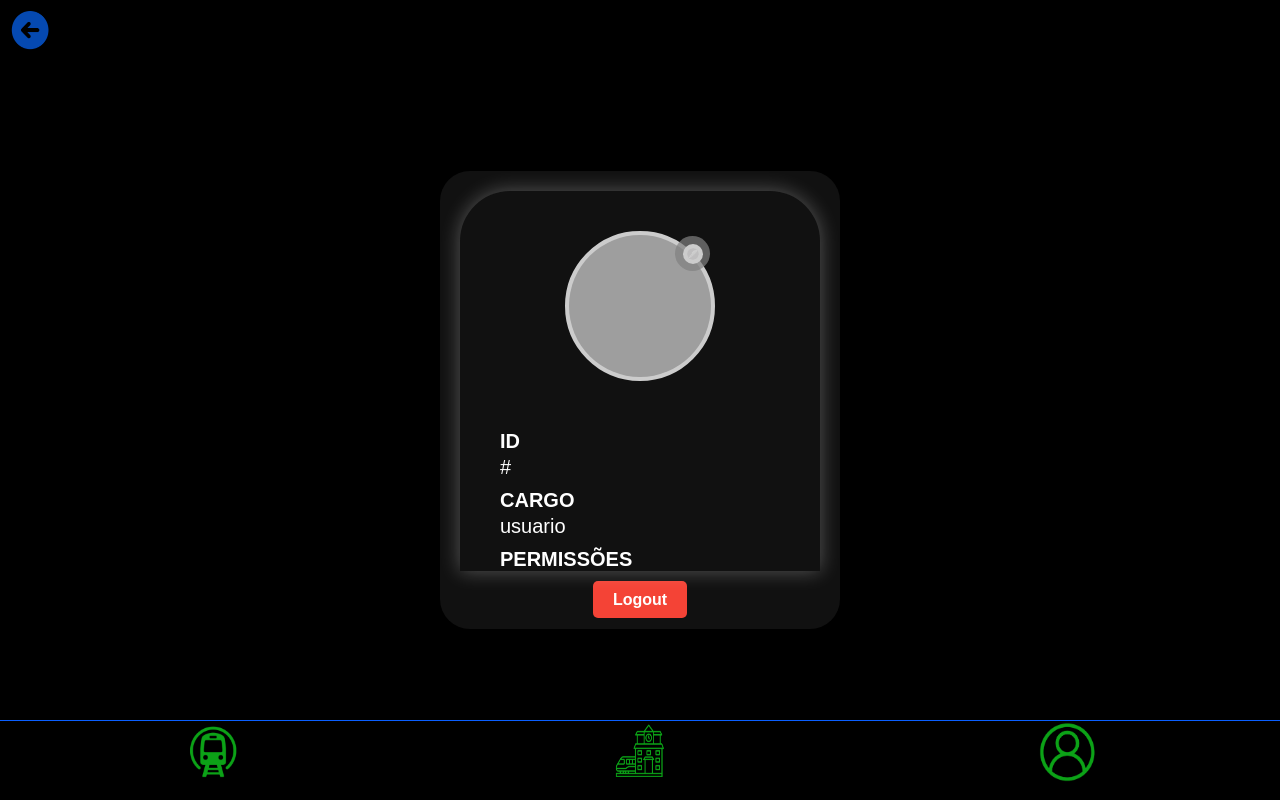
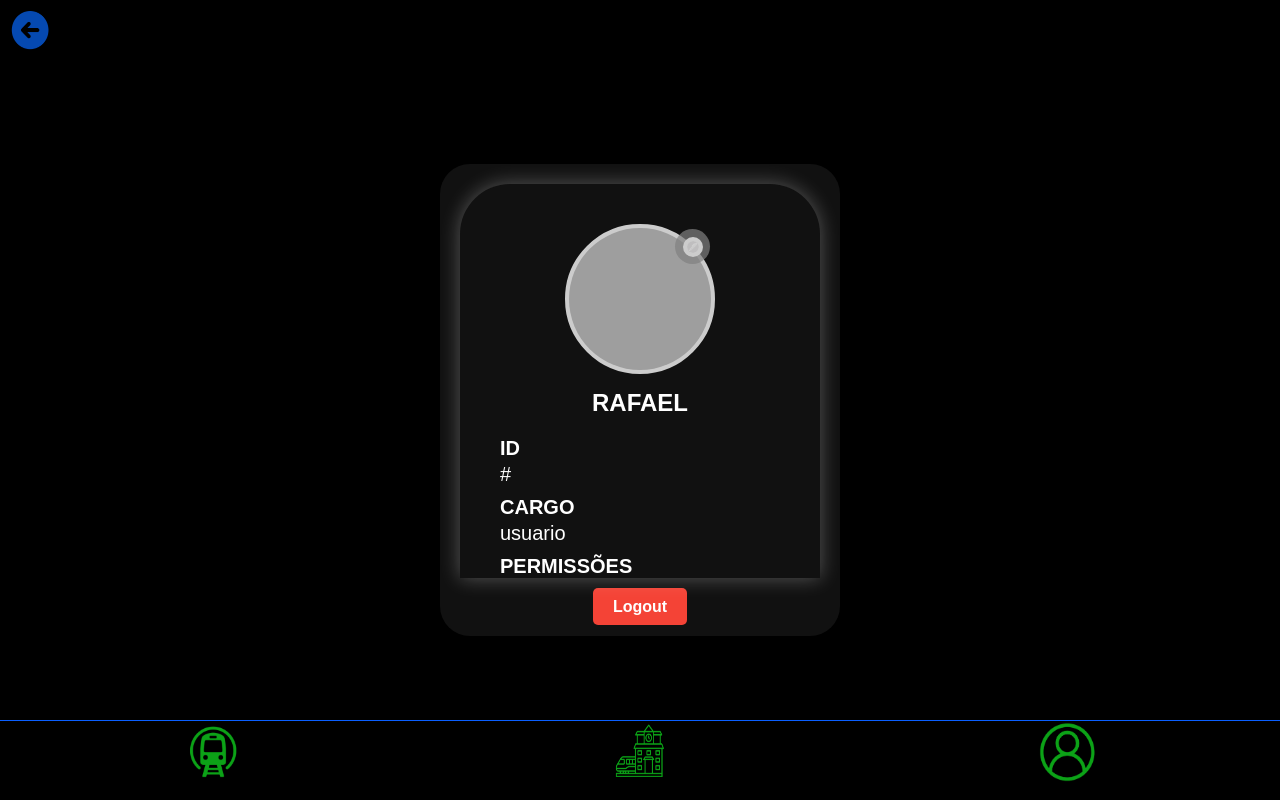
Before and after one commit to andrielrib/trem_facil, a PHP site: page /public/perfil.php in a window 1280 px wide. Run offline with PHP 8.4, Linux system fonts and the light colour scheme; a user stored in the database is signed in; grey boxes are pictures that could not be loaded.

Commit message:
add - ta bonito

```diff
--- a/private/pefil_adm.php
+++ b/private/pefil_adm.php
@@ -137,7 +137,7 @@
             </div>
 
             <div class="nome-editavel" id="nomeDisplay" onclick="editarNome()" title="Clique para editar nome">
-                <span id="nomeTexto"><?php echo htmlspecialchars($user['nome']); ?></span>
+<span id="nomeTexto">ANDRIEL</span>
                 <img src="../assets/icons/caneta.png" alt="Editar Nome" class="icone-editar" />
             </div>
 
--- a/public/perfil.php
+++ b/public/perfil.php
@@ -100,9 +100,9 @@
                 <input type="file" name="nova_foto" id="nova_foto" accept="image/*" onchange="previewImagem(this)" />
             </div>
 
-            <div class="nome-editavel" id="nomeDisplay">
-                <span id="nomeTexto"><?php echo htmlspecialchars($user['nome']); ?></span>
-            </div>
+<div class="nome-editavel" id="nomeDisplay" style="text-align:center;">
+    RAFAEL
+</div>
 
             <div class="info-section">
                 <div class="info">
```
